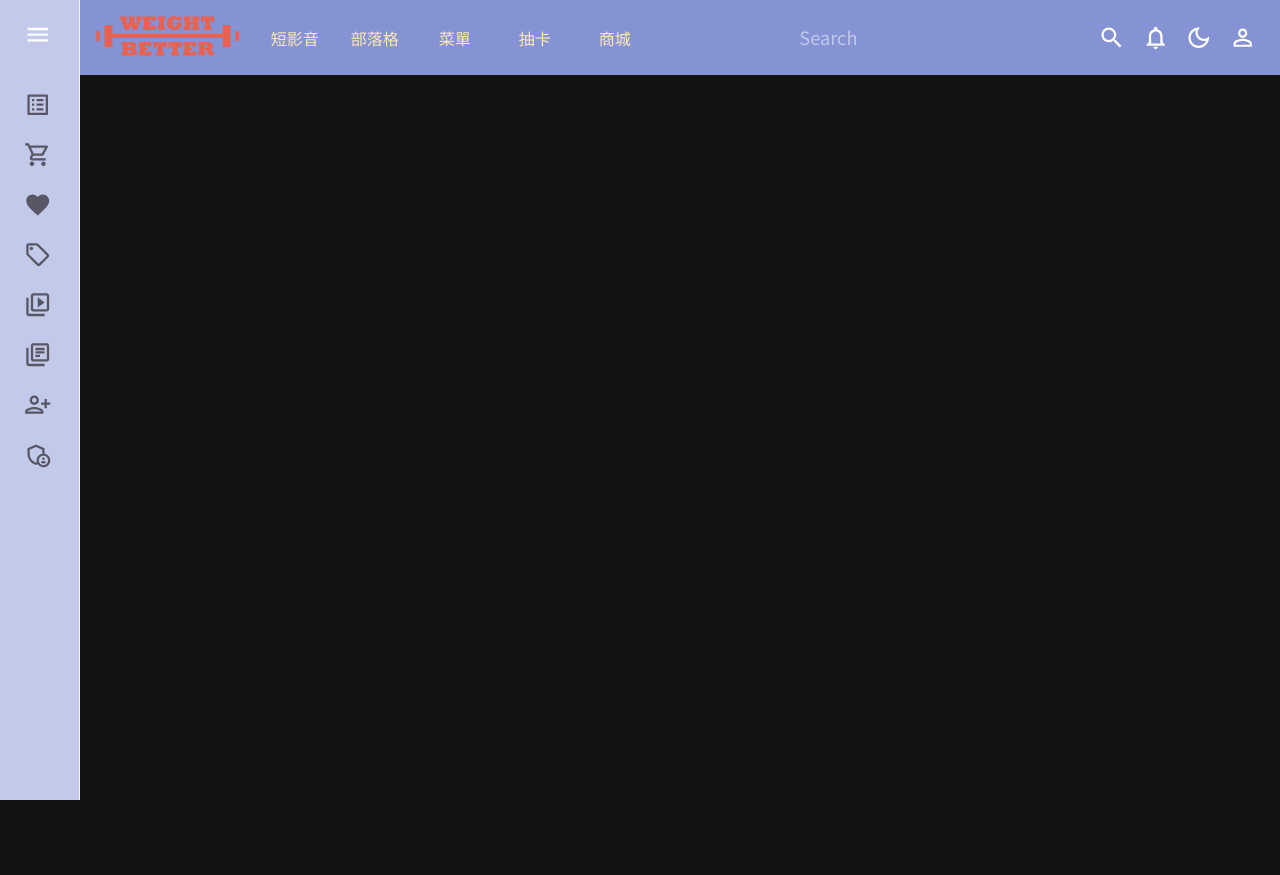
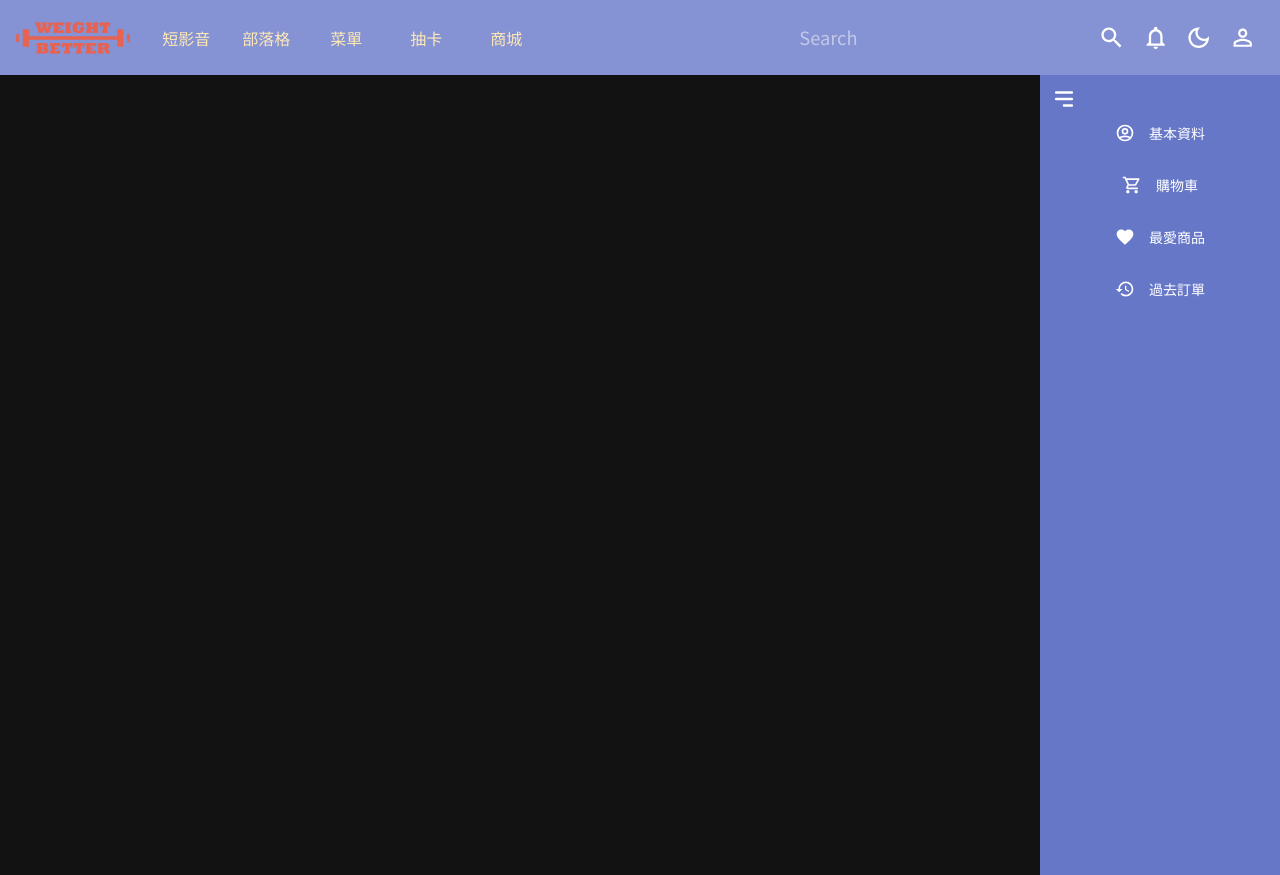
Before and after one commit to qazwsx521943/weight-better, a React (Create React App) app in the folder client/: page / in a window 1280 px wide. Before the commit the page ends 800 px from the top, so only its background shows below. Built offline with nearby package versions, Linux system fonts and the light colour scheme.

Commit message:
sidebar change

```diff
--- a/client/package.json
+++ b/client/package.json
@@ -24,6 +24,7 @@
         "react": "^18.2.0",
         "react-bootstrap": "^2.7.0",
         "react-dom": "^18.2.0",
+        "react-icons": "^4.7.1",
         "react-pro-sidebar": "^1.0.0",
         "react-router-dom": "^6.8.0",
         "react-scripts": "5.0.1",
--- a/client/src/App.js
+++ b/client/src/App.js
@@ -30,6 +30,7 @@ import ProductDetails from "./pages/shop/product/ProductDetails";
 // import Reels from "./pages/reels";
 // import Blogs from "./pages/blogs";
 import Shop from "./pages/shop/product";
+import SidebarV2 from "./pages/global/SidebarV2";
 // import Menu from "./pages/menu";
 // import Card from "./pages/card";
 const isAuth = true;
@@ -44,13 +45,13 @@ function App() {
                     {!isAuth && (
                         <Routes>
                             <Route path="/" element={<Login />}></Route>
-                            {/* <Route path="/" element={<Gallery />} /> */}
                         </Routes>
                     )}
-                    {isAuth && <ReactSidebar />}
+                    {/* {isAuth && <ReactSidebar />} */}
+                    <Topbar />
                     {isAuth && (
                         <main className="content">
-                            <Topbar />
+                            <SidebarV2 />
                             {/* TODO 各自命名 url */}
                             <Routes>
                                 {/* <Route path="/" element={<Home />}></Route> */}
@@ -60,9 +61,9 @@ function App() {
                                 ></Route>
                                 {/* 會員 */}
 
-                                <Route path="/member">
+                                <Route path="/user">
                                     <Route
-                                        path=""
+                                        path="profile"
                                         element={<Profile />}
                                     ></Route>
                                     <Route
--- a/client/src/index.css
+++ b/client/src/index.css
@@ -13,9 +13,13 @@ body,
     width: 100%;
     font-family: "Noto Sans TC", sans-serif;
 }
-
+.content {
+    display: flex;
+    flex-direction: row-reverse;
+}
 .app {
-    display: flex;
+    /* display: flex; */
+    /* flex-direction: row-reverse; */
     position: relative;
 }
 
--- a/client/src/pages/global/Form.js
+++ b/client/src/pages/global/Form.js
@@ -10,7 +10,7 @@ const Form = (props) => {
         <form>
             <FlexColBox
                 maxWidth={400}
-                bgcolor="Background"
+                // bgcolor="Background"
                 borderRadius={2}
                 sx={{ padding: "2rem 3rem" }}
                 boxShadow={`5px 5px 10px ${colors.black[400]}`}
--- /dev/null
+++ b/client/src/pages/global/Sidebar.module.css
@@ -0,0 +1,16 @@
+.sidebarClose {
+    clip-path: circle(1.5rem at 1.5rem 1.5rem);
+}
+
+.sidebar {
+    transition: 0.4s linear;
+}
+
+.sidebarOpen {
+    clip-path: circle(1000px at 1.5rem 1.5rem);
+}
+.sidebarBtn {
+    top: 1.5rem;
+    left: 1.5rem;
+    transform: translate(-50%, -50%);
+}
--- /dev/null
+++ b/client/src/pages/global/SidebarV2.js
@@ -0,0 +1,79 @@
+import React from "react";
+import { useTheme } from "@mui/material";
+import { tokens } from "@/Styles/styles";
+import { HiOutlineUserCircle, HiMenuAlt3 } from "react-icons/hi";
+import {
+    MdOutlineHistory,
+    MdOutlineShoppingCart,
+    MdOutlineFavorite,
+} from "react-icons/md";
+import { Link } from "react-router-dom";
+import { useState } from "react";
+import styles from "./Sidebar.module.css";
+
+const SidebarV2 = () => {
+    const theme = useTheme();
+    const colors = tokens(theme.palette.mode);
+    const [open, setOpen] = useState(true);
+    // 選單內容陣列
+    const profileList = [
+        {
+            name: "基本資料",
+            link: "/user",
+            icon: HiOutlineUserCircle,
+        },
+        {
+            name: "購物車",
+            link: "/user/cart",
+            icon: MdOutlineShoppingCart,
+        },
+        {
+            name: "最愛商品",
+            link: "/user/favorites",
+            icon: MdOutlineFavorite,
+        },
+        {
+            name: "過去訂單",
+            link: "/user/historyOrder",
+            icon: MdOutlineHistory,
+        },
+    ];
+
+    return (
+        <section className="flex gap-6">
+            <div
+                className={`${styles.sidebar} bg-[#6677C8] ${
+                    open
+                        ? `${styles.sidebarOpen} w-60 max-[400px]:w-full`
+                        : `${styles.sidebarClose} w-0`
+                }  min-h-screen relative overflow-visible`}
+            >
+                <div className={`${styles.sidebarBtn} absolute`}>
+                    <HiMenuAlt3
+                        size={26}
+                        className="cursor-pointer"
+                        onClick={() => setOpen(!open)}
+                    />
+                </div>
+                <div className="mt-10 flex flex-col gap-4 relative items-center">
+                    {profileList?.map((item, i) => (
+                        <Link
+                            to={item.link}
+                            key={i}
+                            className="flex items-center gap-3.5 text-sm p-2 hover:bg-gray-800 rounded-md"
+                        >
+                            <div>
+                                {React.createElement(item?.icon, {
+                                    size: "20",
+                                })}
+                            </div>
+                            <h2>{item.name}</h2>
+                        </Link>
+                    ))}
+                </div>
+            </div>
+        </section>
+    );
+};
+
+export default SidebarV2;
--- a/client/src/pages/global/Topbar.js
+++ b/client/src/pages/global/Topbar.js
@@ -31,8 +31,8 @@ const Topbar = () => {
                 borderRadius="3px"
                 sx={{ mr: 2 }}
             >
-                <Typography>
-                    <img src={logo} alt="logo" className="h-10" />
+                <Typography alignSelf={"center"}>
+                    <img src={logo} alt="logo" className="h-8" />
                 </Typography>
             </Box>
             <Box sx={{ flexGrow: 1, display: { xs: "none", md: "flex" } }}>
--- a/client/src/pages/home/home.js
+++ b/client/src/pages/home/home.js
@@ -0,0 +1,7 @@
+import React from "react";
+
+const home = () => {
+    return <div>home</div>;
+};
+
+export default home;
--- a/client/src/pages/login/index.js
+++ b/client/src/pages/login/index.js
@@ -12,6 +12,7 @@ import {
 import { useState } from "react";
 import axios from "axios";
 import { tokens } from "@/Styles/styles";
+import styles from "./login.module.css";
 // components
 import Form from "../global/Form";
 import Gallery from "./components/Gallery";
@@ -54,7 +55,9 @@ const Login = () => {
     return (
         <>
             <Gallery />
-            <div className="top-1/2 left-1/2 -translate-y-1/2 -translate-x-1/2 absolute w-96">
+            <div
+                className={`top-1/2 left-1/2 -translate-y-1/2 -translate-x-1/2 absolute w-96 ${styles.container}`}
+            >
                 <Form>
                     <Typography
                         color={colors.black[500]}
--- a/client/src/pages/login/login.module.css
+++ b/client/src/pages/login/login.module.css
@@ -1,5 +1,6 @@
 .container {
-    top: 50%;
+    /* top: 50%;
     left: 50%;
-    transform: translate(-50%, -50%);
+    transform: translate(-50%, -50%); */
+    backdrop-filter: blur(5px);
 }
```
Also changed, not shown: 2 other files (tests, documents, lock files or other folders).
